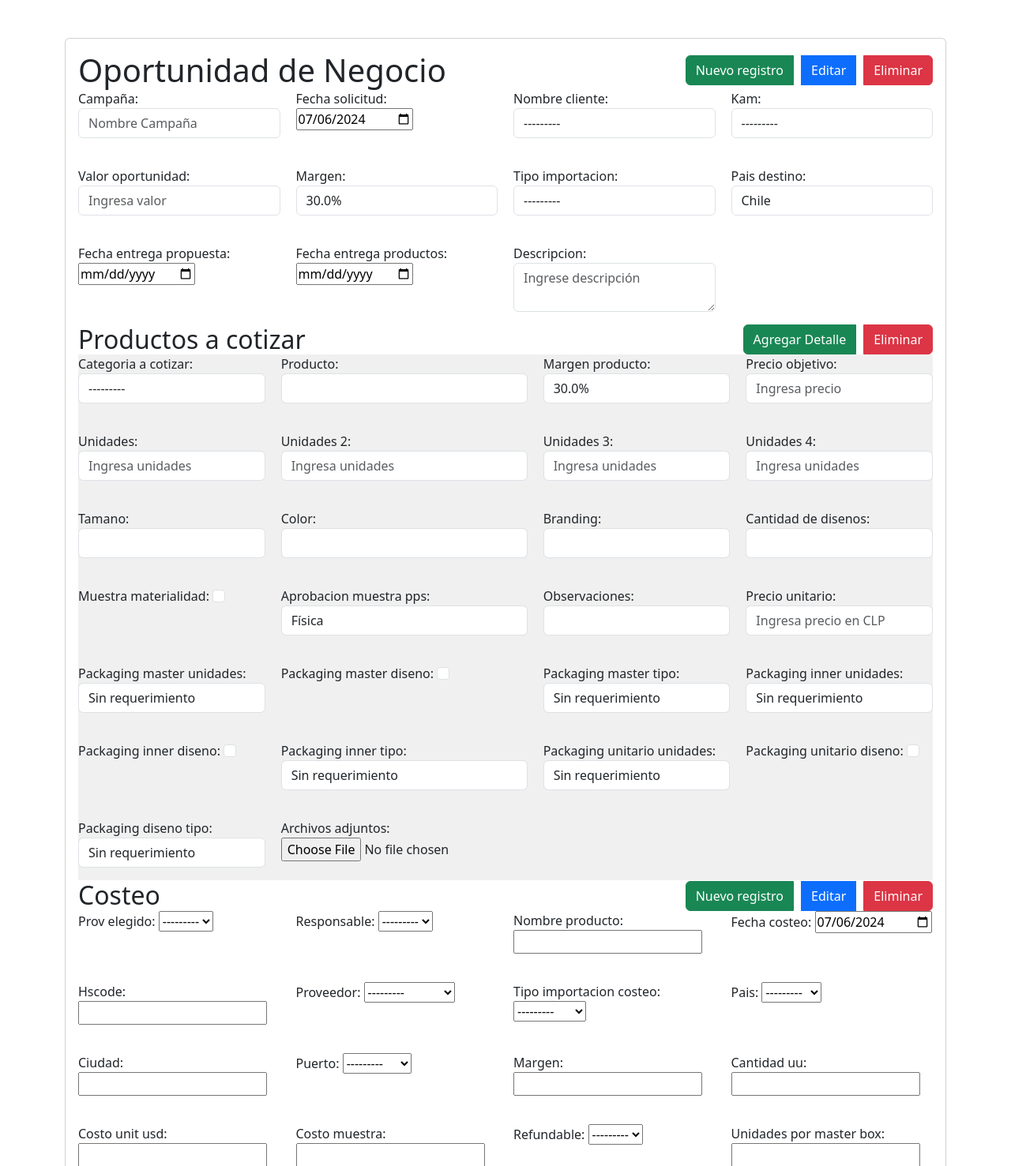
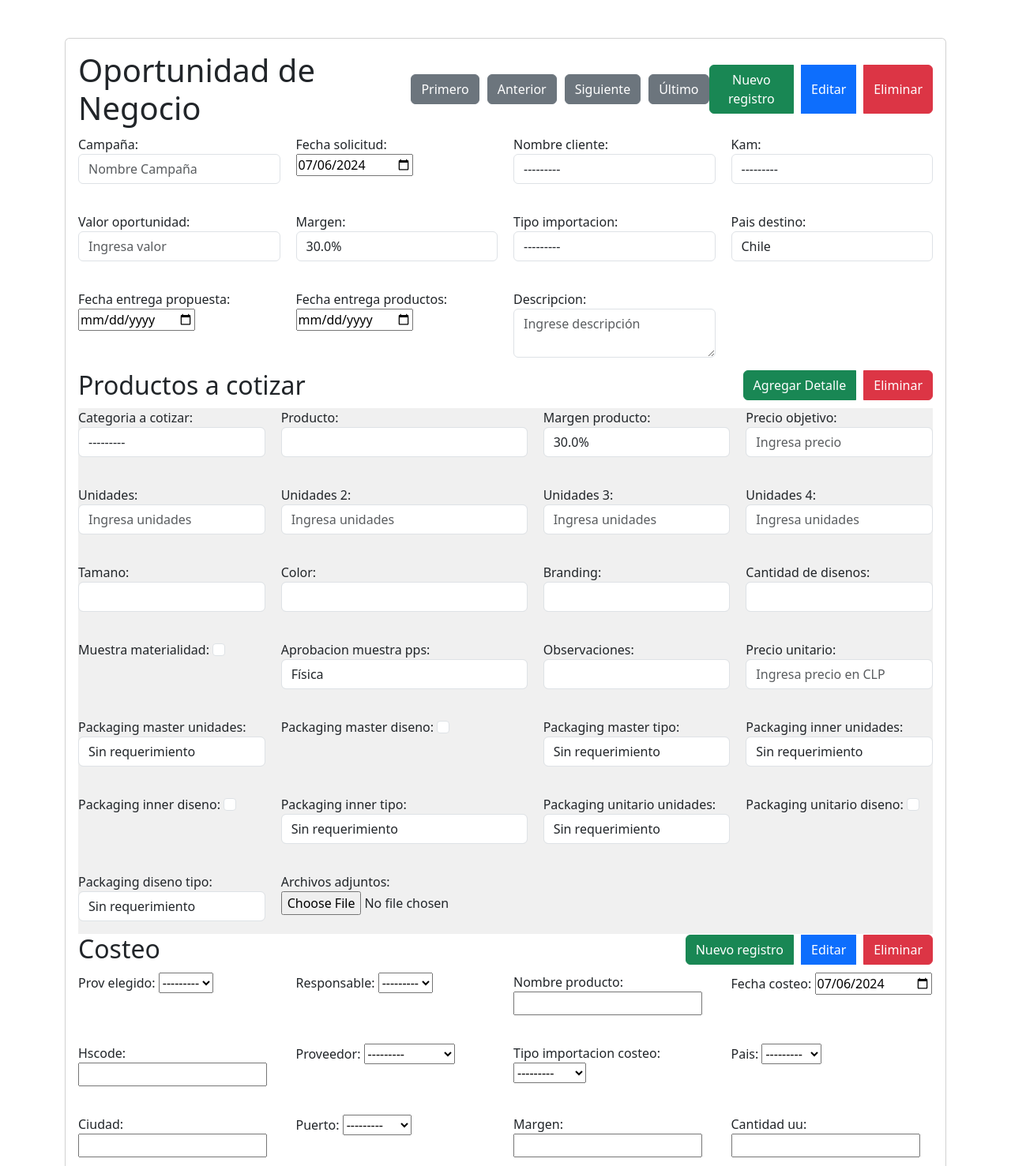
Before and after one commit to molivadatascience/django-auth-crud, a Django app: page /create_task/ in a window 1280 px wide. Shown: the part 56-1533 px from the top of the page at 79% size. Run offline with Django 5.2, Linux system fonts and the light colour scheme; the visitor is signed in with stand-in values (Sample User, id 1).

Commit message:
actualizando_formularios

```diff
--- a/djangocrud/urls.py
+++ b/djangocrud/urls.py
@@ -47,6 +47,6 @@ urlpatterns = [
     path('edit_task/<int:pk>/', views.edit_task, name='edit_task'),
     path('delete_task/<int:pk>/', views.delete_task, name='delete_task'),
     path('create_costeo/', views.create_costeo, name='create_costeo'),
-    path('edit_costeo/<int:pk>/', views.edit_costeo, name='edit_costeo'),
-    path('delete_costeo/<int:pk>/', views.delete_costeo, name='delete_costeo'),
+    path('edit_costeo/<int:costeo_id>/', views.edit_costeo, name='edit_costeo'),
+    path('delete_costeo/<int:costeo_id>/', views.delete_costeo, name='delete_costeo'),
 ]
--- a/tasks/templates/create_task.html
+++ b/tasks/templates/create_task.html
@@ -30,12 +30,18 @@
             justify-content: space-between;
             align-items: center;
             grid-column: span 4;
+            margin-bottom: 10px; /* Añadido espacio inferior */
         }
         .header-buttons h2,
         .header-buttons h1 {
             margin: 0;
+            display: inline-block; /* Añadido para control de ancho */
         }
         .header-buttons .btn-group {
+            display: flex;
+            gap: 10px;
+        }
+        .nav-buttons {
             display: flex;
             gap: 10px;
         }
@@ -51,6 +57,12 @@
 
                 <div class="header-buttons">
                     <h1>Oportunidad de Negocio</h1>
+                    <div class="nav-buttons">
+                        <button type="button" class="btn btn-secondary" onclick="goToFirst()">Primero</button>
+                        <button type="button" class="btn btn-secondary" onclick="goToPrevious()">Anterior</button>
+                        <button type="button" class="btn btn-secondary" onclick="goToNext()">Siguiente</button>
+                        <button type="button" class="btn btn-secondary" onclick="goToLast()">Último</button>
+                    </div>
                     <div class="btn-group">
                         <button type="button" class="btn btn-success" onclick="createTask()">Nuevo registro</button>
                         <button type="button" class="btn btn-primary" onclick="editTask()">Editar</button>
@@ -93,63 +105,61 @@
     </div>
 </main>
 <script>
+    // Lógica para navegación entre registros
+    function goToFirst() {
+        // Lógica para ir al primer registro
+    }
+
+    function goToPrevious() {
+        // Lógica para ir al registro anterior
+    }
+
+    function goToNext() {
+        // Lógica para ir al siguiente registro
+    }
+
+    function goToLast() {
+        // Lógica para ir al último registro
+    }
+
     document.addEventListener('DOMContentLoaded', function() {
+        // Formato de inputs
         function formatThousands(input) {
             let value = input.value.replace(/\./g, '');
             if (!isNaN(value) && value.length > 3) {
                 input.value = parseInt(value).toLocaleString('de-DE');
             }
         }
+
         function formatPercentage(input) {
             let value = input.value.replace('%', '');
             if (!isNaN(value) && value !== '') {
                 input.value = parseFloat(value) + '%';
             }
         }
-        // Formatear los campos específicos de TaskForm
+
+        // Event listeners para formatear campos específicos
         let valorOportunidadInput = document.querySelector('#id_valor_oportunidad');
         if (valorOportunidadInput) {
             valorOportunidadInput.addEventListener('input', function() {
                 formatThousands(valorOportunidadInput);
             });
         }
+
         let margenInput = document.querySelector('#id_margen');
         if (margenInput) {
             margenInput.addEventListener('input', function() {
                 formatPercentage(margenInput);
             });
         }
-        // Formatear los campos específicos de DetalleOportunidadForm
+
         let precioObjetivoInput = document.querySelector('#id_precio_objetivo');
         if (precioObjetivoInput) {
             precioObjetivoInput.addEventListener('input', function() {
                 formatThousands(precioObjetivoInput);
             });
         }
-        let unidadesInput = document.querySelector('#id_unidades');
-        if (unidadesInput) {
-            unidadesInput.addEventListener('input', function() {
-                formatThousands(unidadesInput);
-            });
-        }
-        let unidades_2Input = document.querySelector('#id_unidades_2');
-        if (unidades_2Input) {
-            unidades_2Input.addEventListener('input', function() {
-                formatThousands(unidades_2Input);
-            });
-        }
-        let unidades_3Input = document.querySelector('#id_unidades_3');
-        if (unidades_3Input) {
-            unidades_3Input.addEventListener('input', function() {
-                formatThousands(unidades_3Input);
-            });
-        }
-        let unidades_4Input = document.querySelector('#id_unidades_4');
-        if (unidades_4Input) {
-            unidades_4Input.addEventListener('input', function() {
-                formatThousands(unidades_4Input);
-            });
-        }
+
         let detalleMargenInput = document.querySelector('#id_margen_producto');
         if (detalleMargenInput) {
             detalleMargenInput.addEventListener('input', function() {
@@ -157,6 +167,8 @@
             });
         }
     });
+
+    // Funciones para manipular filas y registros
     function addRow() {
         const container = document.getElementById('detalle_container');
         const newRow = document.createElement('div');
@@ -164,10 +176,12 @@
         newRow.innerHTML = '{{ detalle_oportunidad_form.as_p }}';
         container.appendChild(newRow);
     }
+
     function removeRow(button) {
         let row = button.closest('.form-group');
         row.remove();
     }
+
     function createTask() {
         window.location.href = '{% url "create_task" %}';
     }
```
